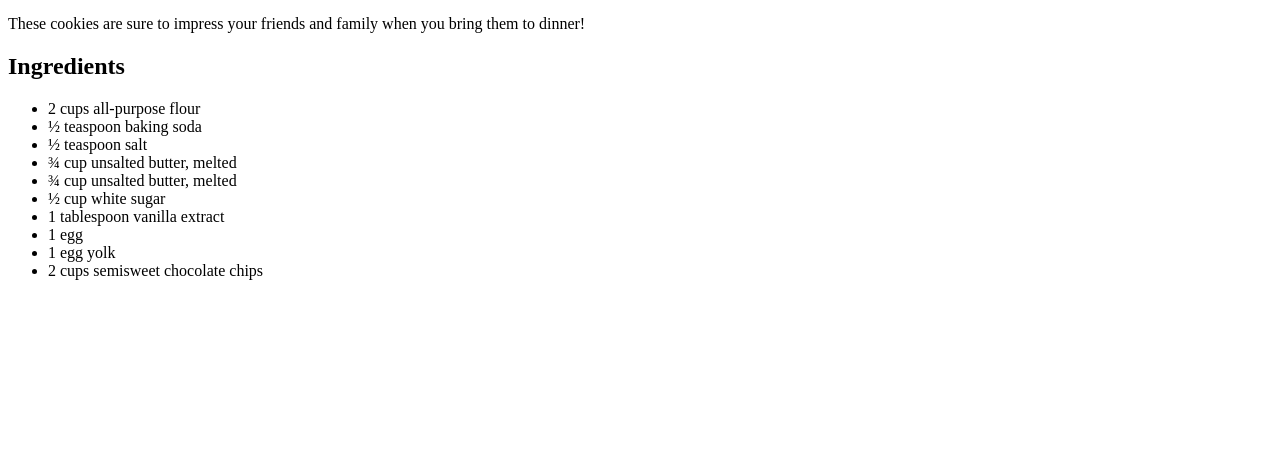
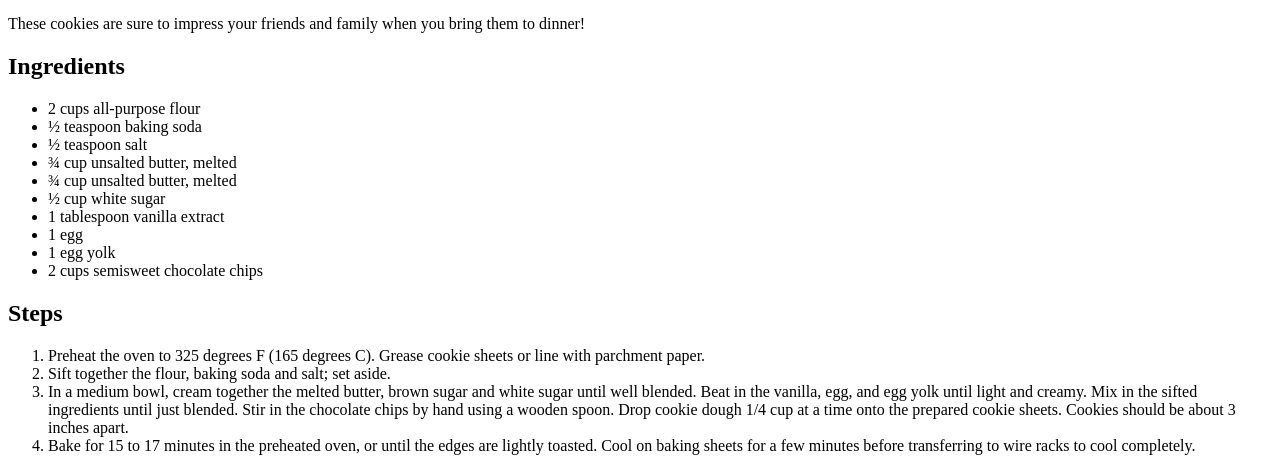
Before and after one commit to amerkle2/odin-recipes, a plain HTML site: page recipes/choc-chip-cookies.html in a window 1280 px wide. Shown: the part 450-921 px from the top of the page. Before the commit the page ends 800 px from the top, so only its background shows below. Drawn offline with Linux system fonts and the light colour scheme.

Commit message:
Add steps

```diff
--- a/recipes/choc-chip-cookies.html
+++ b/recipes/choc-chip-cookies.html
@@ -22,5 +22,12 @@
             <li>1 egg yolk</li>
             <li>2 cups semisweet chocolate chips</li>
         </ul>
+        <h2>Steps</h2>
+        <ol>
+            <li>Preheat the oven to 325 degrees F (165 degrees C). Grease cookie sheets or line with parchment paper.</li>
+            <li>Sift together the flour, baking soda and salt; set aside.</li>
+            <li>In a medium bowl, cream together the melted butter, brown sugar and white sugar until well blended. Beat in the vanilla, egg, and egg yolk until light and creamy. Mix in the sifted ingredients until just blended. Stir in the chocolate chips by hand using a wooden spoon. Drop cookie dough 1/4 cup at a time onto the prepared cookie sheets. Cookies should be about 3 inches apart.</li>
+            <li>Bake for 15 to 17 minutes in the preheated oven, or until the edges are lightly toasted. Cool on baking sheets for a few minutes before transferring to wire racks to cool completely.</li>
+        </ol>
     </body>
 </html>
```
